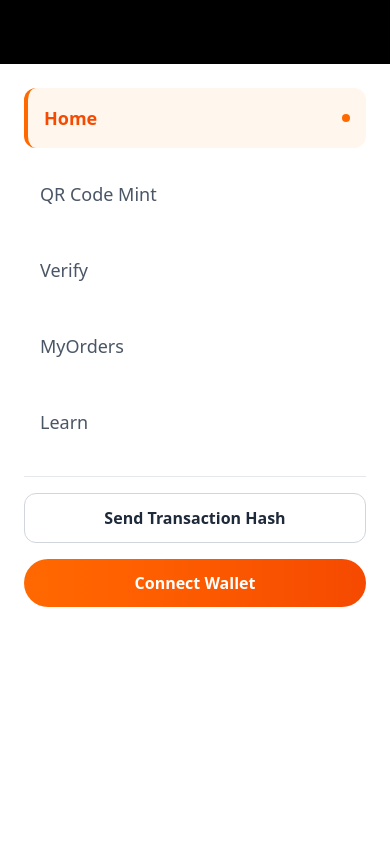
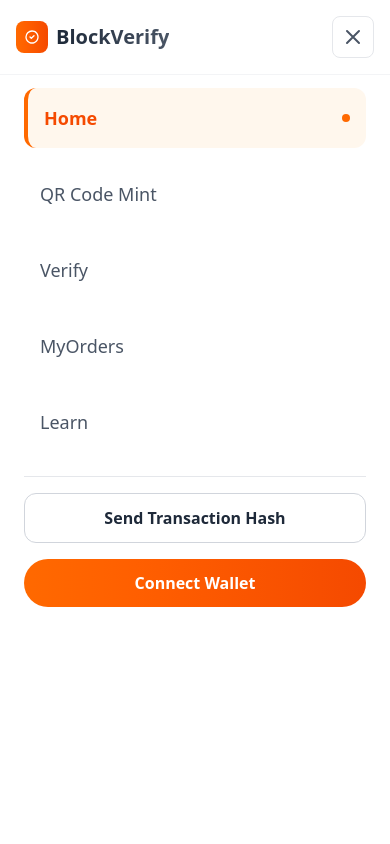
Before and after one commit to jayaveerR/Decentralized-Return-Refund-Mechanism-Trust-Chain, a React (Vite) app: page /#/home in a window 390 px wide. Both pictures are taken after a click on the button "Toggle menu". Shown: the top 844 px of the page. Built offline with nearby package versions, Linux system fonts and the light colour scheme.

Commit message:
update navbar

```diff
--- a/src/components/Navbar.tsx
+++ b/src/components/Navbar.tsx
@@ -83,6 +83,8 @@ const Navbar = ({ activeTab = "home" }: NavbarProps) => {
   };
 
   const handleTabClick = (tab: string) => {
+    console.log("Navigating to:", tab);
+
     if (tab === "home") {
       navigate("/home");
     } else if (tab === "qrcode") {
@@ -109,7 +111,7 @@ const Navbar = ({ activeTab = "home" }: NavbarProps) => {
       if (!target.closest(".wallet-dropdown-container")) {
         setIsDropdownOpen(false);
       }
-      if (!target.closest(".mobile-menu-container")) {
+      if (!target.closest(".mobile-menu-container") && !target.closest(".mobile-menu-button")) {
         setIsMobileMenuOpen(false);
       }
     };
@@ -142,7 +144,7 @@ const Navbar = ({ activeTab = "home" }: NavbarProps) => {
 
   return (
     <>
-      <nav className="flex justify-between items-center p-4 md:p-6 border-b border-gray-100 bg-white sticky top-0 z-40">
+      <nav className="flex justify-between items-center p-4 md:p-6 border-b border-gray-100 bg-white sticky top-0 z-50">
         {/* Logo */}
         <div className="flex items-center">
           <div className="w-8 h-8 md:w-10 md:h-10 bg-gradient-to-r from-orange-500 to-orange-600 rounded-lg flex items-center justify-center mr-2 md:mr-3">
@@ -287,7 +289,7 @@ const Navbar = ({ activeTab = "home" }: NavbarProps) => {
         </div>
 
         {/* Mobile Menu Button */}
-        <div className="flex md:hidden items-center space-x-2 mobile-menu-container">
+        <div className="flex md:hidden items-center space-x-2">
           {isWalletConnected && (
             <div className="wallet-dropdown-container">
               <button
@@ -304,7 +306,8 @@ const Navbar = ({ activeTab = "home" }: NavbarProps) => {
 
           <button
             onClick={() => setIsMobileMenuOpen(!isMobileMenuOpen)}
-            className="p-2 rounded-lg border border-gray-200 hover:bg-gray-50 transition-colors duration-200"
+            className="p-2 rounded-lg border border-gray-200 hover:bg-gray-50 transition-colors duration-200 mobile-menu-button"
+            aria-label="Toggle menu"
           >
             <svg
               className="w-6 h-6 text-gray-600"
@@ -332,10 +335,17 @@ const Navbar = ({ activeTab = "home" }: NavbarProps) => {
         </div>
       </nav>
 
-      {/* Mobile Menu Overlay */}
+      {/* Mobile Menu Overlay - Fixed Structure */}
       {isMobileMenuOpen && (
-        <div className="fixed inset-0 bg-black bg-opacity-50 z-50 md:hidden pt-16">
-          <div className="bg-white h-full overflow-y-auto">
+        <div className="fixed inset-0 z-40 md:hidden">
+          {/* Backdrop - Click to close */}
+          <div
+            className="absolute inset-0 bg-black bg-opacity-50"
+            onClick={() => setIsMobileMenuOpen(false)}
+          />
+
+          {/* Menu Panel */}
+          <div className="absolute top-16 right-0 bottom-0 left-0 bg-white overflow-y-auto mobile-menu-container">
             <div className="p-6 space-y-6">
               {/* Navigation Tabs */}
               <div className="space-y-4">
```
Also changed, not shown: 5 other files (tests, documents, lock files or other folders).
